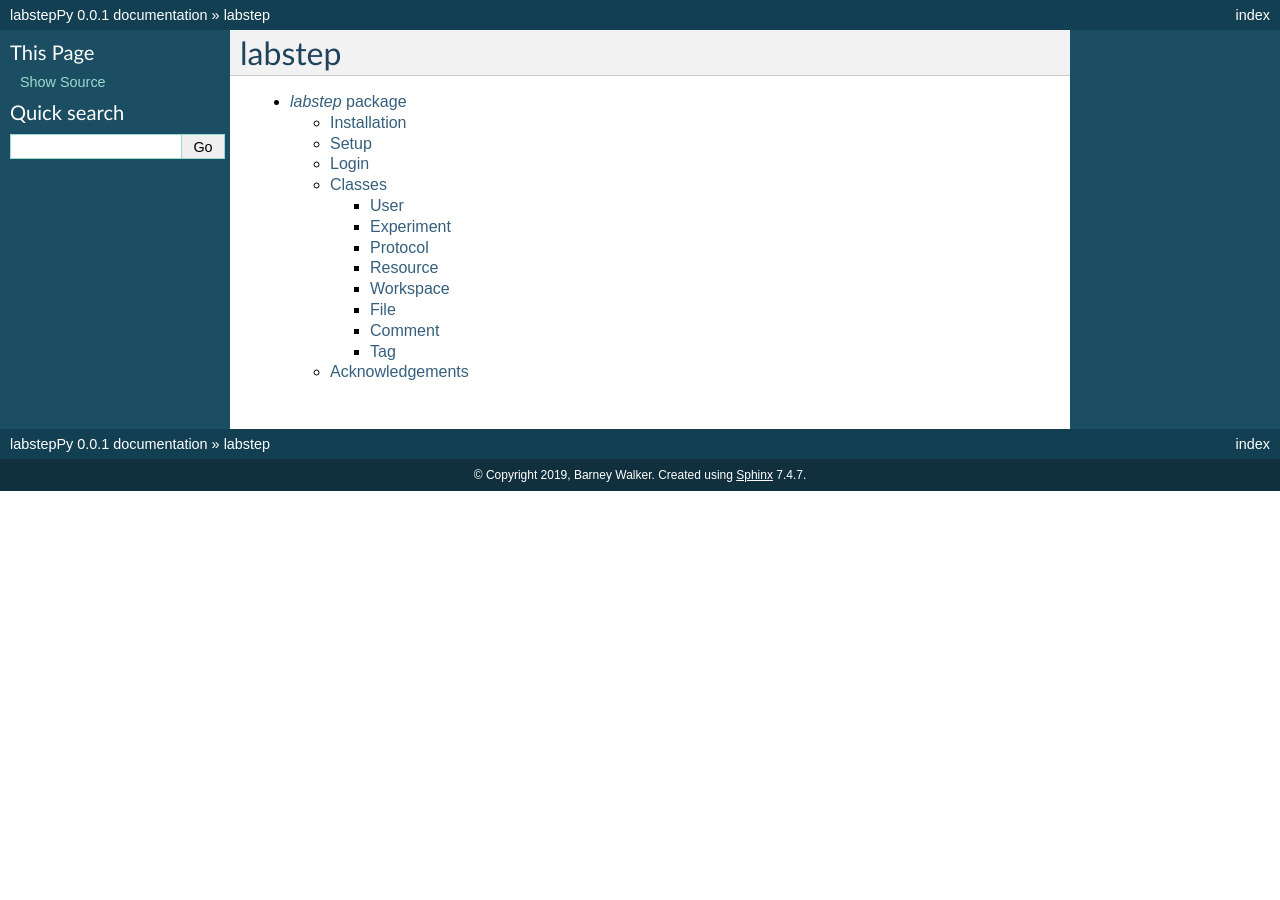
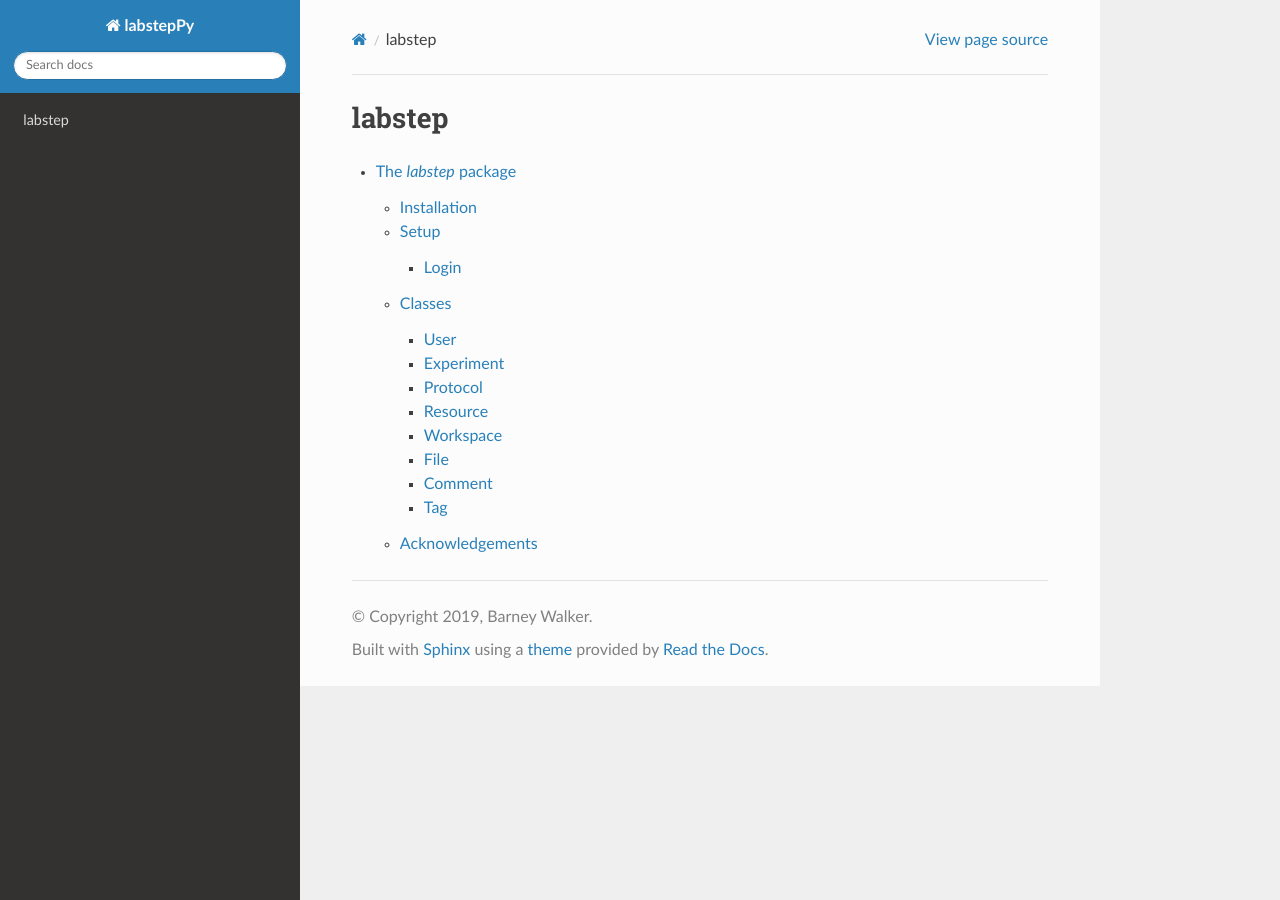
Before and after one commit to Labstep/labstepPy, a Sphinx documentation site: the page built from docs/source/modules.rst, in a window 1280 px wide. Built offline with Sphinx 7.4.7 and the Read the Docs theme 2.0.0, drawn with Linux system fonts in a browser that asks for light colours.

Commit message:
Imported sphinx_rtd_theme

```diff
--- a/docs/conf.py
+++ b/docs/conf.py
@@ -14,6 +14,7 @@ import os
 import sys
 sys.path.insert(0, os.path.abspath('.'))
 sys.path.insert(0, os.path.abspath('../'))
+import sphinx_rtd_theme
 
 
 # -- Project information -----------------------------------------------------
@@ -32,7 +33,7 @@ release = '0.0.1'
 # extensions coming with Sphinx (named 'sphinx.ext.*') or your custom
 # ones.
 extensions = ['sphinx.ext.autodoc', 'sphinx.ext.coverage',
-              'sphinx.ext.napoleon']
+              'sphinx.ext.napoleon', 'sphinx_rtd_theme']
 
 # Napoleon settings
 napoleon_google_docstring = True
@@ -59,8 +60,26 @@ autodoc_member_order = 'bysource'
 # The theme to use for HTML and HTML Help pages.  See the documentation for
 # a list of builtin themes.
 #
-builtin_themes = ['alabaster', 'classic']
-html_theme = builtin_themes[1]
+builtin_themes = ['alabaster', 'classic', 'sphinx_rtd_theme']
+html_theme = builtin_themes[2]
+
+# See for html_theme_options: https://sphinx-rtd-theme.readthedocs.io/en/stable/configuring.html
+html_theme_options = {
+    # 'canonical_url': '',
+    # 'analytics_id': 'UA-XXXXXXX-1',  #  Provided by Google in your dashboard
+    'logo_only': False,
+    'display_version': True,
+    # 'prev_next_buttons_location': 'bottom',
+    'style_external_links': True,
+    # 'vcs_pageview_mode': '',
+    # 'style_nav_header_background': 'white',
+    # Toc options
+    'collapse_navigation': False,
+    'sticky_navigation': False,
+    'navigation_depth': 4,
+    'includehidden': True,
+    'titles_only': False
+}
 
 # Add any paths that contain custom static files (such as style sheets) here,
 # relative to this directory. They are copied after the builtin static files,
--- a/docs/source/labstep.rst
+++ b/docs/source/labstep.rst
@@ -1,4 +1,4 @@
-*labstep* package
+The *labstep* package
 ==============================================
 
 Installation
@@ -25,7 +25,7 @@ the *labstep* module and logging into your Labstep account:
 
 
 Login
-----------------------------------------------
+++++++++++++++++++++++++++++++++++++++++++++++
 
 .. autofunction:: labstep.user.login
 
```
Also changed, not shown: 1 other file.
